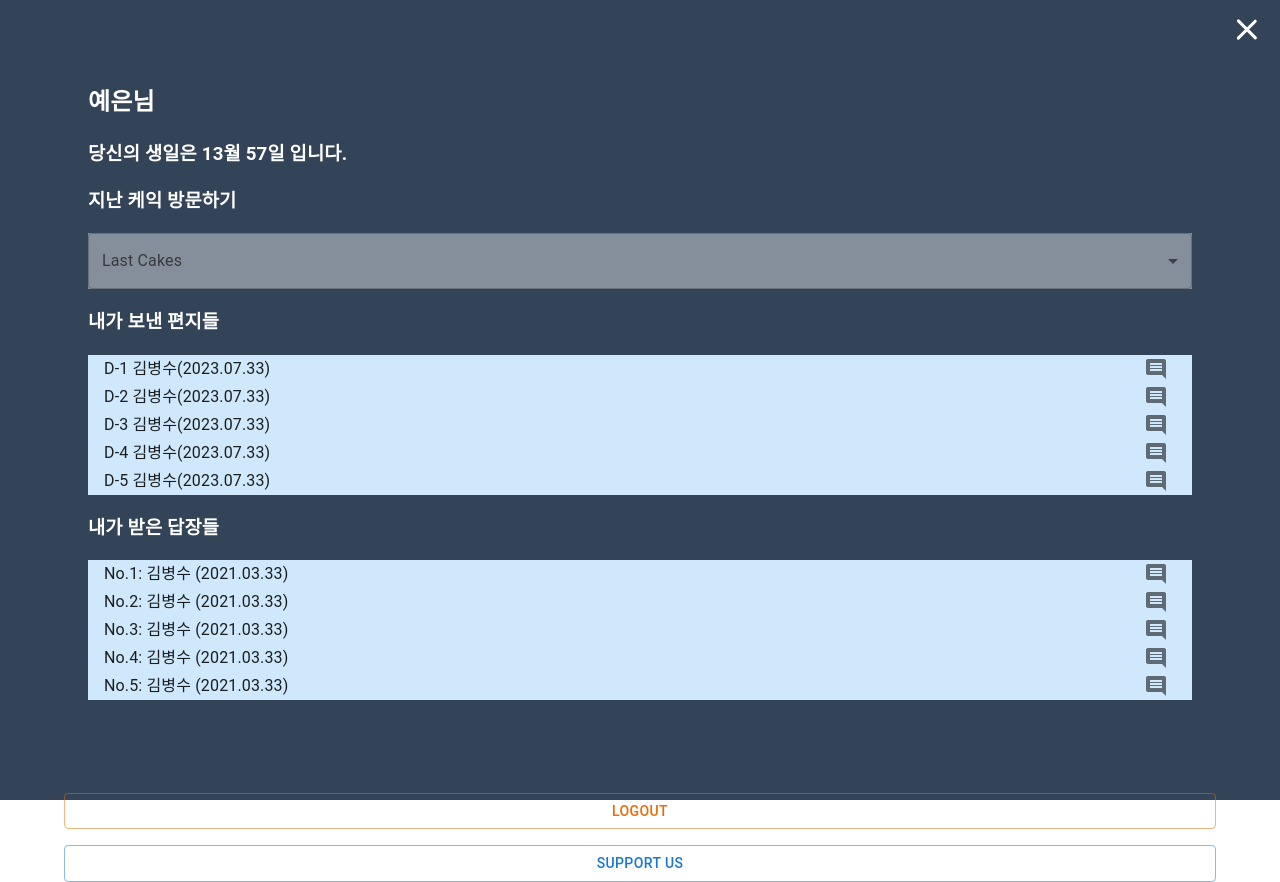
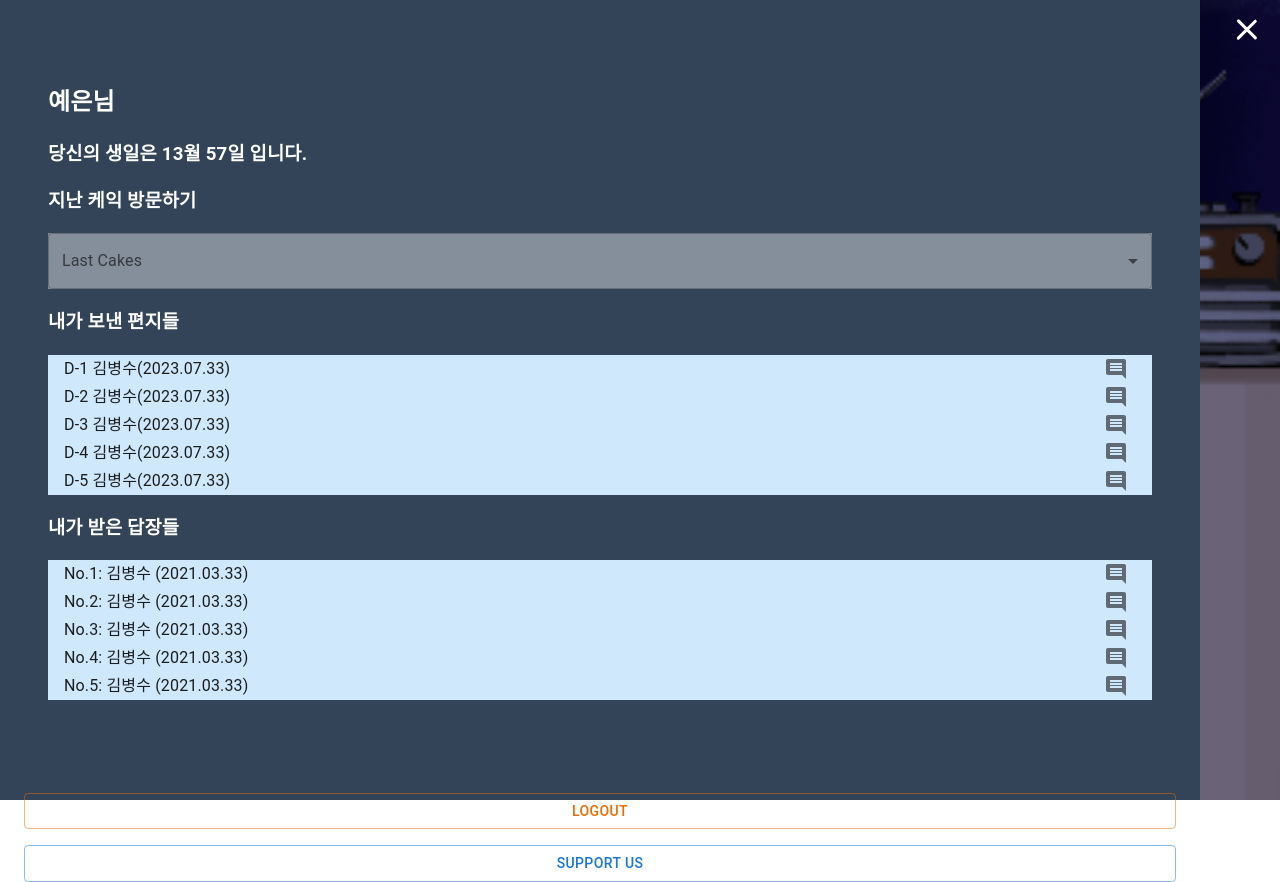
Before and after one commit to BungaeThunder/Bungae-Front, a Next.js app: page /cake in a window 1280 px wide. Both pictures are taken after a click on the button 1250 px from the left and 29 px from the top of the page. Built offline with nearby package versions, Linux system fonts and the light colour scheme.

Commit message:
#23 Sidebar -> Menu 전환: pr review 반영

```diff
--- a/component/common/BasicInfo.tsx
+++ b/component/common/BasicInfo.tsx
@@ -1,18 +1,20 @@
 import React from 'react';
 import { Box, Container } from '@mui/material';
 import CssBaseline from '@mui/material/CssBaseline';
+
+const containerStyle = { padding: 0 };
+const boxStyle = { bgcolor: 'transparent', color: 'white' };
 
 type BasicInfoProps = {
   userName: string;
 };
 
 export const BasicInfo: React.FC<BasicInfoProps> = ({ userName }) => {
-  console.log('@BasicInfo: ' + userName);
   return (
     <React.Fragment>
       <CssBaseline />
-      <Container fixed sx={{ padding: 0 }}>
-        <Box sx={{ bgcolor: 'transparent', color: 'white' }}>
+      <Container fixed sx={containerStyle}>
+        <Box sx={boxStyle}>
           <h2>{userName}님</h2>
           <h3>당신의 생일은 13월 57일 입니다.</h3>
         </Box>
--- a/component/common/LastCake.tsx
+++ b/component/common/LastCake.tsx
@@ -1,18 +1,21 @@
-import React from 'react';
+import { useState, Fragment } from 'react';
 import { Box, Container, InputLabel, MenuItem, FormControl, Select } from '@mui/material';
 
+const boxStyle = { bgcolor: 'transparent', color: 'white' };
+const formControlStyle = { bgcolor: 'rgba(255,255,255,0.4)', color: 'white' };
+
 export const LastCake = () => {
-  const [age, setAge] = React.useState('');
+  const [age, setAge] = useState<string>();
   const handleChange = (event: SelectChangeEvent) => {
-    setAge(event.target.value as string);
+    setAge(event.target.value);
   };
 
   return (
-    <React.Fragment>
+    <Fragment>
       <Container fixed sx={{ padding: 0 }}>
-        <Box sx={{ bgcolor: 'transparent', color: 'white' }}>
+        <Box sx={boxStyle}>
           <h3>지난 케익 방문하기</h3>
-          <FormControl fullWidth sx={{ bgcolor: 'rgba(255,255,255,0.4)', color: 'white' }}>
+          <FormControl fullWidth sx={formControlStyle}>
             <InputLabel id="lastCakesLabel">Last Cakes</InputLabel>
             <Select
               labelId="lastCakesLabel"
@@ -28,6 +31,6 @@ export const LastCake = () => {
           </FormControl>
         </Box>
       </Container>
-    </React.Fragment>
+    </Fragment>
   );
 };
--- a/component/common/LogoutButton.tsx
+++ b/component/common/LogoutButton.tsx
@@ -1,9 +1,11 @@
 import * as React from 'react';
 import { Stack, Button } from '@mui/material';
 
+const stackStyle = { marginTop: '8%', padding: 0 };
+
 export const LogoutButton = () => {
   return (
-    <Stack spacing={2} sx={{ marginTop: '8%', padding: 0 }}>
+    <Stack spacing={2} sx={stackStyle}>
       <Button variant="outlined" color="warning" fullWidth>
         Logout
       </Button>
--- a/component/common/Menu.tsx
+++ b/component/common/Menu.tsx
@@ -1,10 +1,20 @@
 import { useEffect, useState } from 'react';
-import styled from 'styled-components';
+import { Container } from '@mui/material';
 import { BasicInfo } from 'component/common/BasicInfo';
 import { LastCake } from 'component/common/LastCake';
 import { SentLetters } from 'component/common/SentLetters';
 import { ReceivedLetters } from 'component/common/ReceivedLetters';
 import { LogoutButton } from 'component/common/LogoutButton';
+
+const containerStyle = {
+  bgcolor: '#334458',
+  width: '100%',
+  height: '100%',
+  position: 'absolute',
+  zIndex: '888',
+  top: '0%',
+  padding: '5%',
+};
 
 type MenuProps = {
   open: boolean;
@@ -17,28 +27,15 @@ export const Menu: React.FC<MenuProps> = ({ open, userName }) => {
     setIsMenuOpen(open);
   });
 
-  console.log('@menu: isMenuOpen: ' + isMenuOpen);
-  console.log('@menu: userName: ' + userName);
-
-  return !isMenuOpen ? (
-    <div> </div>
-  ) : (
-    <MenuContainer>
+  return isMenuOpen ? (
+    <Container sx={containerStyle}>
       <BasicInfo userName={userName} />
       <LastCake />
       <SentLetters />
       <ReceivedLetters />
       <LogoutButton />
-    </MenuContainer>
+    </Container>
+  ) : (
+    <div></div>
   );
 };
-
-const MenuContainer = styled.div`
-  background: #334458;
-  top: 0%;
-  position: absolute;
-  z-index: 888;
-  width: 100%;
-  height: 100%;
-  padding: 5%;
-`;
--- a/component/common/ReceivedLetters.tsx
+++ b/component/common/ReceivedLetters.tsx
@@ -3,7 +3,10 @@ import { Box, Container, ListItem, ListItemButton, ListItemText, IconButton } fr
 import { FixedSizeList, ListChildComponentProps } from 'react-window';
 import CommentIcon from '@mui/icons-material/Comment';
 
-function renderRow(props: ListChildComponentProps) {
+const boxStyle = { width: '100%', height: 140, bgcolor: '#cfe8fc' };
+const listItemTextStyle = { color: 'text.primary' };
+
+const renderRow = (props: ListChildComponentProps) => {
   const { index, style } = props;
 
   return (
@@ -19,20 +22,17 @@ function renderRow(props: ListChildComponentProps) {
       }
     >
       <ListItemButton>
-        <ListItemText
-          primary={`No.${index + 1}: 김병수 (2021.03.33)`}
-          sx={{ color: 'text.primary' }}
-        />
+        <ListItemText primary={`No.${index + 1}: 김병수 (2021.03.33)`} sx={listItemTextStyle} />
       </ListItemButton>
     </ListItem>
   );
-}
+};
 
 export const ReceivedLetters = () => {
   return (
     <Container fixed sx={{ padding: 0, color: 'white' }}>
       <h3>내가 받은 답장들</h3>
-      <Box sx={{ width: '100%', height: 140, bgcolor: '#cfe8fc' }}>
+      <Box sx={boxStyle}>
         <FixedSizeList height={140} fullWidth itemSize={28} itemCount={10} overscanCount={5}>
           {renderRow}
         </FixedSizeList>
--- a/component/common/SentLetters.tsx
+++ b/component/common/SentLetters.tsx
@@ -3,9 +3,10 @@ import { Box, Container, ListItem, ListItemButton, ListItemText, IconButton } fr
 import { FixedSizeList, ListChildComponentProps } from 'react-window';
 import CommentIcon from '@mui/icons-material/Comment';
 
-function renderRow(props: ListChildComponentProps) {
-  const { index, style } = props;
+const boxStyle = { width: '100%', height: 140, bgcolor: '#cfe8fc' };
+const listItemTextStyle = { color: 'text.primary' };
 
+const renderRow = ({ index, style }: ListChildComponentProps) => {
   return (
     <ListItem
       style={style}
@@ -19,20 +20,17 @@ function renderRow(props: ListChildComponentProps) {
       }
     >
       <ListItemButton>
-        <ListItemText
-          primary={`D-${index + 1} 김병수(2023.07.33)`}
-          sx={{ color: 'text.primary' }}
-        />
+        <ListItemText primary={`D-${index + 1} 김병수(2023.07.33)`} sx={listItemTextStyle} />
       </ListItemButton>
     </ListItem>
   );
-}
+};
 
 export const SentLetters = () => {
   return (
     <Container fixed sx={{ padding: 0, color: 'white' }}>
       <h3>내가 보낸 편지들</h3>
-      <Box sx={{ width: '100%', height: 140, bgcolor: '#cfe8fc' }}>
+      <Box sx={boxStyle}>
         <FixedSizeList height={140} fullWidth itemSize={28} itemCount={10} overscanCount={5}>
           {renderRow}
         </FixedSizeList>
--- a/pages/cake/index.tsx
+++ b/pages/cake/index.tsx
@@ -14,9 +14,6 @@ const Cake: NextPage = () => {
   useEffect(() => {
     setIsSSR(false);
   }, []);
-
-  console.log('@cake: isMenuOpen: ' + isMenuOpen);
-  console.log('@cake: userName: ' + userName);
 
   return !isSSR ? (
     <div>
```
Also changed, not shown: package.json (+7 -7 lines), 1 other file (tests, documents, lock files or other folders).
